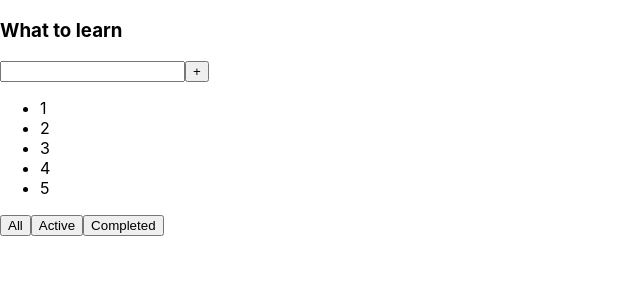
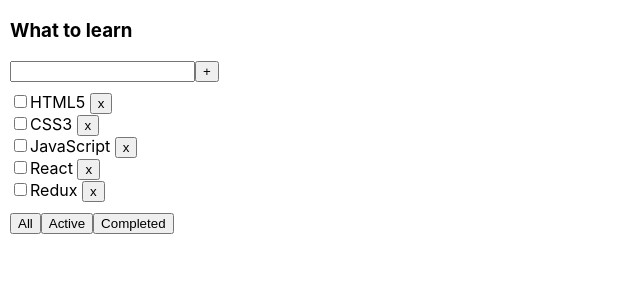
Before and after one commit to andreiryaskov/todolist_2, a React (Create React App) app: page / in a window 1280 px wide. Shown: the top 300 px of the page, without its empty margins (0-640 px from the left). Built offline with nearby package versions, Linux system fonts and the light colour scheme.

Commit message:
todo_2_09_12_2

```diff
--- a/src/App.css
+++ b/src/App.css
@@ -0,0 +1,3 @@
+.app_wrapper {
+    margin-left: 10px;
+}
--- a/src/App.tsx
+++ b/src/App.tsx
@@ -1,11 +1,22 @@
 import React from "react";
 import './App.css';
 import Todolist from "./Component/Todolist";
+import {v1} from "uuid";
+
+
+
+let tasks = [
+    {id: v1(), title: 'HTML5', isDone: true},
+    {id: v1(), title: 'CSS3', isDone: true},
+    {id: v1(), title: 'JavaScript', isDone: true},
+    {id: v1(), title: 'React', isDone: false},
+    {id: v1(), title: 'Redux', isDone: false}
+]
 
 function App() {
     return(
-        <div>
-          <Todolist/>
+        <div className={'app_wrapper'}>
+          <Todolist tasks={tasks} title={'What to learn'}/>
         </div>
     )
 }
--- a/src/Component/Todolist.tsx
+++ b/src/Component/Todolist.tsx
@@ -1,18 +1,29 @@
 import React from "react";
 import style from './Todolost.module.css';
+type TaskType = {
+    id: string
+    title: string
+    isDone: boolean
+}
 
-function Todolist() {
+type PropsType = {
+    tasks: TaskType[]
+    title: string
+}
+
+function Todolist(props: PropsType) {
+
+    let taskItem = props.tasks.map(t => {
+        return <li><input type="checkbox"/>{t.title} <button>x</button></li>
+    })
+
     return(
         <div>
-            <h3>What to learn</h3>
+            <h3>{props.title}</h3>
             <input type="text"/>
             <button>+</button>
-            <ul>
-                <li>1</li>
-                <li>2</li>
-                <li>3</li>
-                <li>4</li>
-                <li>5</li>
+            <ul className={style.listItem}>
+                {taskItem}
             </ul>
             <button>All</button>
             <button>Active</button>
--- a/src/Component/Todolost.module.css
+++ b/src/Component/Todolost.module.css
@@ -0,0 +1,5 @@
+.listItem {
+    list-style-type: none;
+    padding: 0;
+    margin: 10px 0;
+}
```
